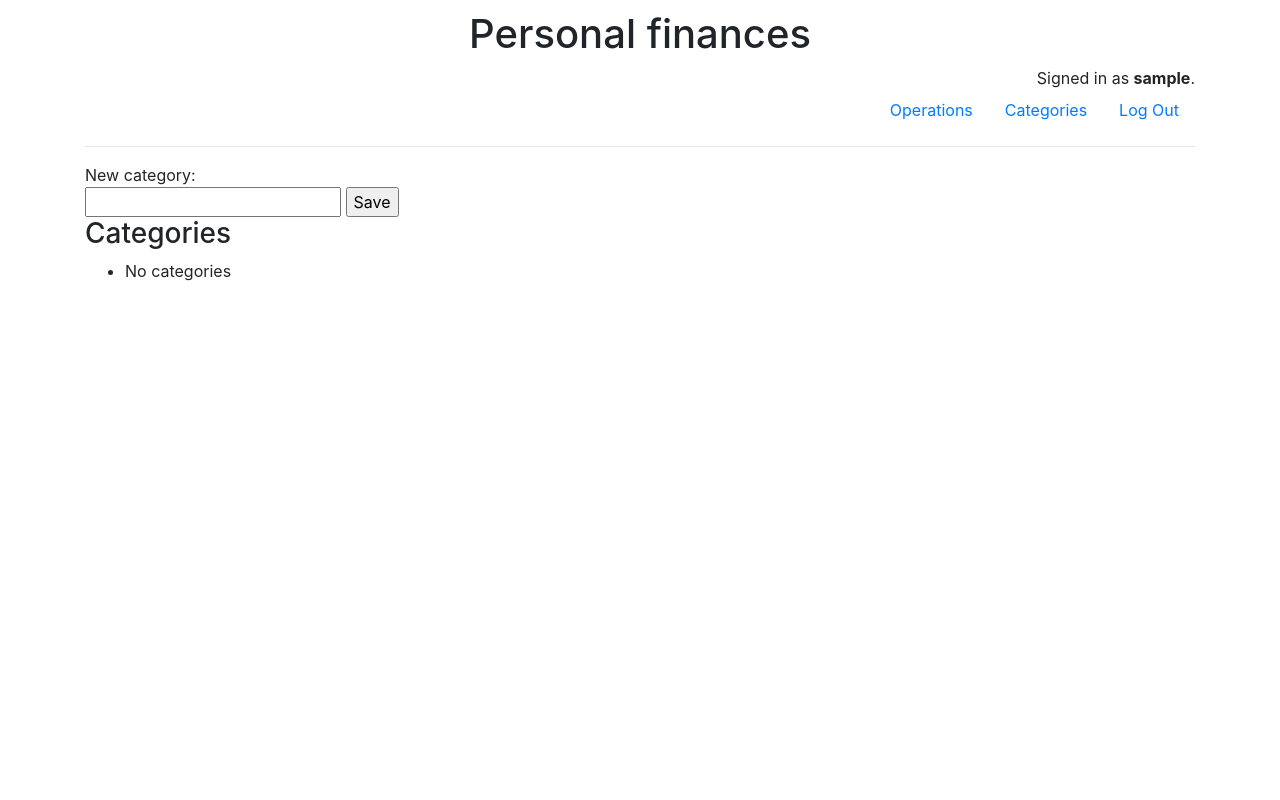
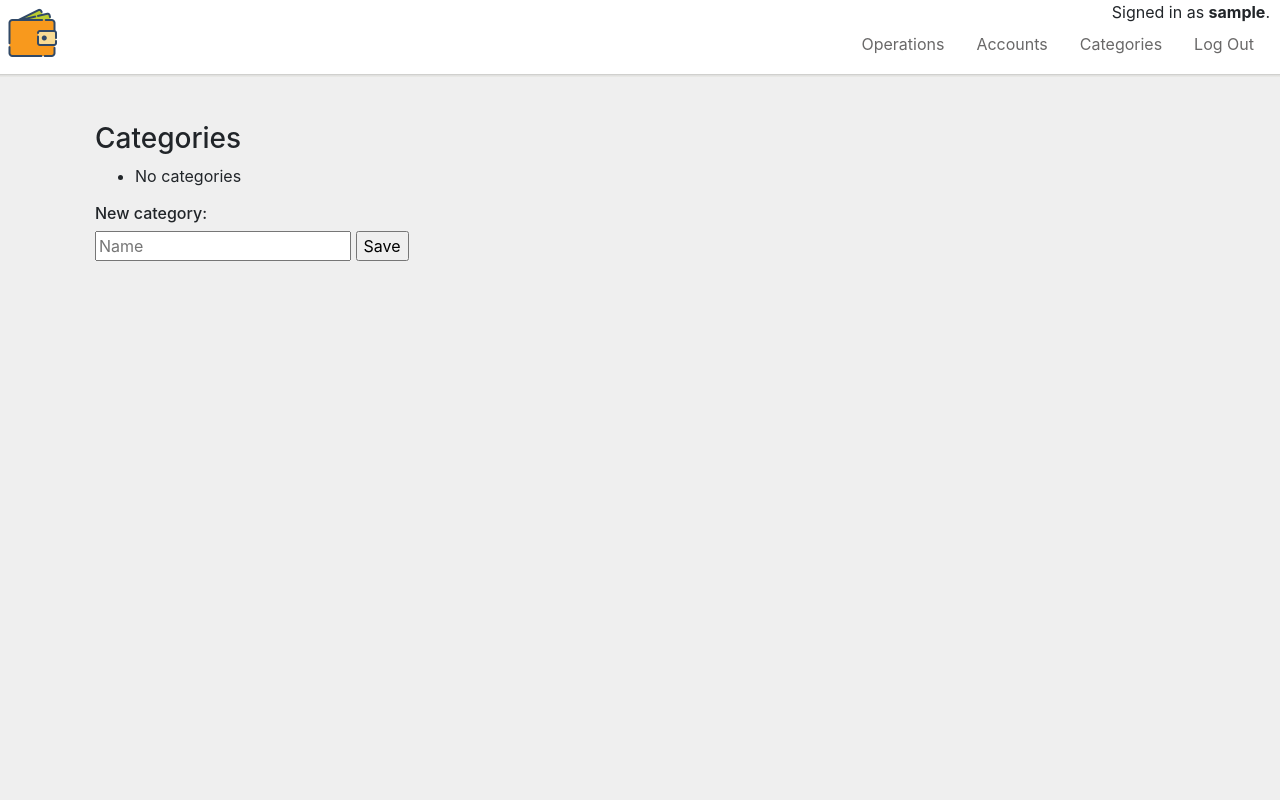
Before and after one commit to aleksandrovskiys/coinbook, a Django app: page /categories/ in a window 1280 px wide. Run offline with Django 3.2, Linux system fonts and the light colour scheme; the visitor is signed in with stand-in values (Sample User, id 1); data that the repository does not hold is empty; some libraries are stand-ins or nearby versions.

Commit message:
added account management, refactoring

```diff
--- a/finances/static/finances/script.js
+++ b/finances/static/finances/script.js
@@ -13,3 +13,11 @@ let deleteCategory = (element) => {
         location.reload()
     })
 }
+
+let deleteAccount = (element) => {
+    fetch(`/accounts/${element.dataset.accountId}/`, {
+        method: 'DELETE'
+    }).then(response => {
+        location.reload()
+    })
+}
--- a/finances/static/finances/styles.css
+++ b/finances/static/finances/styles.css
@@ -1,3 +1,54 @@
-body {
-    padding: 10px;
+.nav-link {
+    text-decoration: none;
+    color: #696868;
 }
+
+.background {
+    background-color: #efefef;
+    position: fixed;
+    height: 100%;
+    width: 100%;
+    z-index: -1;
+}
+
+.header {
+    background-color: #ffffff;
+    margin: 0;
+    padding: 0 10px 10px 0;
+    width: 100%;
+}
+
+.content {
+    margin: 15px auto;
+    padding: 30px 10px;
+    width: 100%;
+}
+
+.gradient-hr {
+    background: linear-gradient(#dddddd, #ebebe7);
+    height: 2px;
+    margin: 0;
+    padding: 0;
+}
+
+.header-icon {
+    width: 64px;
+    display: inline-block;
+    margin-right: auto;
+}
+
+.header-nav {
+    display: inline-block;
+    float: right;
+}
+
+.delete-button {
+    background: none!important;
+    border: none;
+    padding: 0!important;
+
+    font-family: arial, sans-serif;
+    color: #069;
+    text-decoration: underline;
+    cursor: pointer;
+}
--- a/finances/templates/finances/category_list.html
+++ b/finances/templates/finances/category_list.html
@@ -5,25 +5,25 @@ Categories
 {% endblock %}
 
 {% block body %}
-    <div>
-        New category:
-        <form action="/categories/" method="post">
-            {% csrf_token %}
-            <input type="text" name="name">
-            <input type="submit" value="Save">
-        </form>
-    </div>
     <h3>Categories</h3>
     <ul>
         {% for category in object_list %}
-            <li>
+            <li style="padding: 5px">
                 <div>
                     {{ category.name }}
-                    <button type="submit" onclick="deleteCategory(this)" data-category-id={{category.id}}>Delete</button>
+                    <button class="delete-button" type="submit" onclick="deleteCategory(this)" data-category-id={{category.id}}>Delete</button>
                 </div>
             </li>
         {% empty %}
             <li>No categories</li>
         {% endfor %}
     </ul>
+    <div>
+        <h6>New category:</h6>
+        <form action="/categories/" method="post">
+            {% csrf_token %}
+            <input type="text" name="name" placeholder="Name">
+            <input type="submit" value="Save">
+        </form>
+    </div>
 {% endblock %}
--- a/finances/templates/finances/index.html
+++ b/finances/templates/finances/index.html
@@ -45,7 +45,7 @@
                         <td>
                             <p>{{ operation.category }}</p>
                         </td>
-                        <td><button type="submit" onclick="deleteOperation(this)" data-operation-id={{operation.id}}>Delete</button></td>
+                        <td><button class="delete-button" type="submit" onclick="deleteOperation(this)" data-operation-id={{operation.id}}>Delete</button></td>
                     </tr>
             {% endfor %}
         </table>
--- a/finances/urls.py
+++ b/finances/urls.py
@@ -1,6 +1,5 @@
 from django.urls import path
 from . import views
-from .views import CategoryListView
 
 urlpatterns = [
     path('login', views.login_view, name='login'),
@@ -13,5 +12,8 @@ urlpatterns = [
     path('categories/<int:category_id>/', views.categories, name='categories'),
     path('categories/', views.category_list, name='category-list'),
 
+    path('accounts/<int:account_id>/', views.accounts, name='accounts'),
+    path('accounts/', views.account_list, name='account-list'),
+
     path('', views.index, name='index'),
 ]
--- a/finances/views.py
+++ b/finances/views.py
@@ -1,20 +1,14 @@
 from django.contrib.auth import authenticate, login, logout
 from django.contrib.auth.decorators import login_required
 from django.db import IntegrityError
-from django.http import HttpResponseRedirect, HttpResponse
+from django.http import HttpResponseRedirect
 from django.shortcuts import render
 from django.urls import reverse
 from django.views.decorators.csrf import csrf_exempt
-from django.views.generic import ListView
 
 from .forms import OperationForm
-from .models import User, Category
+from .models import User
 from . import service
-
-
-class CategoryListView(ListView):
-    model = Category
-    paginate_by = 10
 
 
 @csrf_exempt
@@ -24,10 +18,10 @@ def index(request):
         latest_operation_account = service.get_account_of_latest_operation(request.user)
         operation_form = OperationForm(initial={'account': latest_operation_account,
                                                 'type': 'out'},
-                                                user=request.user)
+                                       user=request.user)
     else:
         operations = []
-        operation_form = OperationForm()
+        operation_form = None
     return render(request, 'finances/index.html', {
         'operations': operations,
         'operation_form': operation_form
@@ -83,6 +77,25 @@ def categories(request, category_id: int):
         service.delete_category(category_id)
 
 
+# Accounts
+@login_required
+def account_list(request):
+    if request.method == 'GET':
+        return render(request, 'finances/account_list.html', {
+            'object_list': request.user.accounts.all()
+        })
+    else:
+        service.create_account(request.user, request.POST.get('name'), request.POST.get('balance'))
+        return HttpResponseRedirect(reverse('account-list'))
+
+
+@csrf_exempt
+@login_required
+def accounts(request, account_id: int):
+    if request.method == 'DELETE':
+        service.delete_account(account_id)
+
+
 # User views
 def login_view(request):
     if request.method == 'POST':
@@ -101,11 +114,6 @@ def login_view(request):
         return render(request, 'finances/login.html')
 
 
-def logout_view(request):
-    logout(request)
-    return HttpResponseRedirect(reverse('index'))
-
-
 def register(request):
     if request.method == 'POST':
         username = request.POST['username']
@@ -113,6 +121,7 @@ def register(request):
 
         password = request.POST['password']
         confirmation = request.POST['confirmation']
+
         if password != confirmation:
             return render(request, 'finances/register.html', {
                 'message': 'Passwords must match.'
@@ -129,3 +138,8 @@ def register(request):
         return HttpResponseRedirect(reverse('index'))
     else:
         return render(request, 'finances/register.html')
+
+
+def logout_view(request):
+    logout(request)
+    return HttpResponseRedirect(reverse('index'))
--- a/templates/layout.html
+++ b/templates/layout.html
@@ -8,11 +8,15 @@
         <link rel="stylesheet" href="https://stackpath.bootstrapcdn.com/bootstrap/4.4.1/css/bootstrap.min.css"
               integrity="sha384-Vkoo8x4CGsO3+Hhxv8T/Q5PaXtkKtu6ug5TOeNV6gBiFeWPGFN9MuhOf23Q9Ifjh" crossorigin="anonymous">
         <link href="{% static 'finances/styles.css' %}" rel="stylesheet">
+        <link rel="shortcut icon" type="image/png" href="{% static 'favicon.png' %}">
         <script src="{% static 'finances/script.js' %}"></script>
     </head>
+
     <body>
-<div class="container">
-        <h1 class="text-center">Personal finances</h1>
+        <div class="background"></div>
+        <div class="header">
+            <img src="{% static 'favicon.png' %}" alt="Personal finances" class="header-icon">
+            <div class="header-nav">
                 <div class="text-right">
                     {% if user.is_authenticated %}
                         Signed in as <strong>{{ user.username }}</strong>.
@@ -20,10 +24,14 @@
                         You're not signed in.
                     {% endif %}
                 </div>
+
                 <ul class="nav text-right">
                     {% if user.is_authenticated %}
                         <li class="nav-item ml-auto">
                             <a class="nav-link" href="{% url 'index' %}">Operations</a>
+                        </li>
+                        <li class="nav-item">
+                            <a class="nav-link" href="{% url 'account-list' %}">Accounts</a>
                         </li>
                         <li class="nav-item">
                             <a class="nav-link" href="{% url 'category-list' %}">Categories</a>
@@ -40,9 +48,16 @@
                         </li>
                     {% endif %}
                 </ul>
-        <hr>
+            </div>
+        </div>
+        <hr class="gradient-hr">
+        <div class="container">
+
+            <div class="content">
                 {% block body %}
                 {% endblock %}
             </div>
+
+        </div>
     </body>
 </html>
```
Also changed, not shown: finances/service.py (+13 -0 lines), finances/static/finances/requirements.txt (added, +15 -0 lines), finances/templates/finances/account_list.html (added, +30 -0 lines), finances/static/favicon.png (added), finances/static/finances/doodles.png (added), finances/static/finances/doodles_back.png (added). Lines whose indentation alone changed are shown as unchanged.
